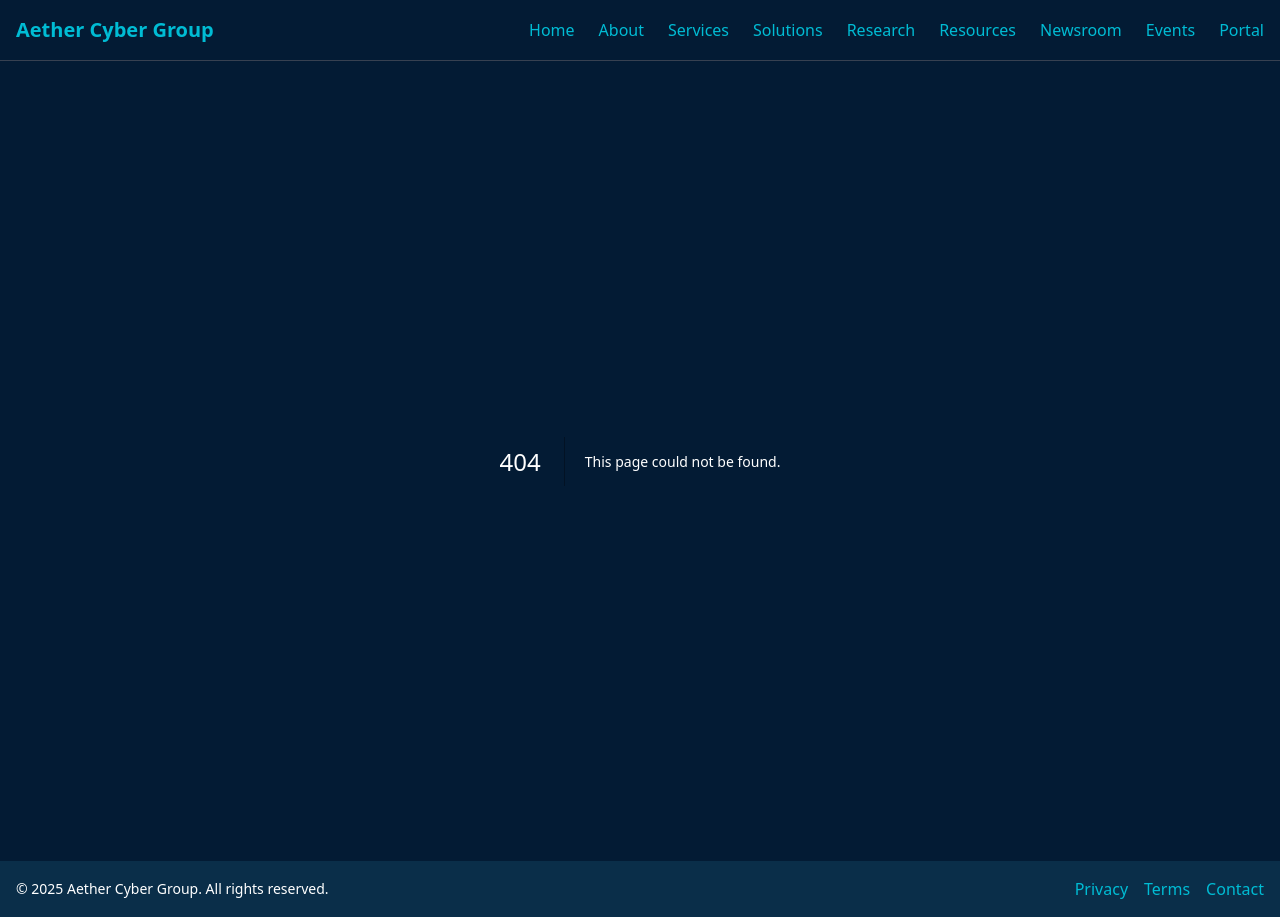
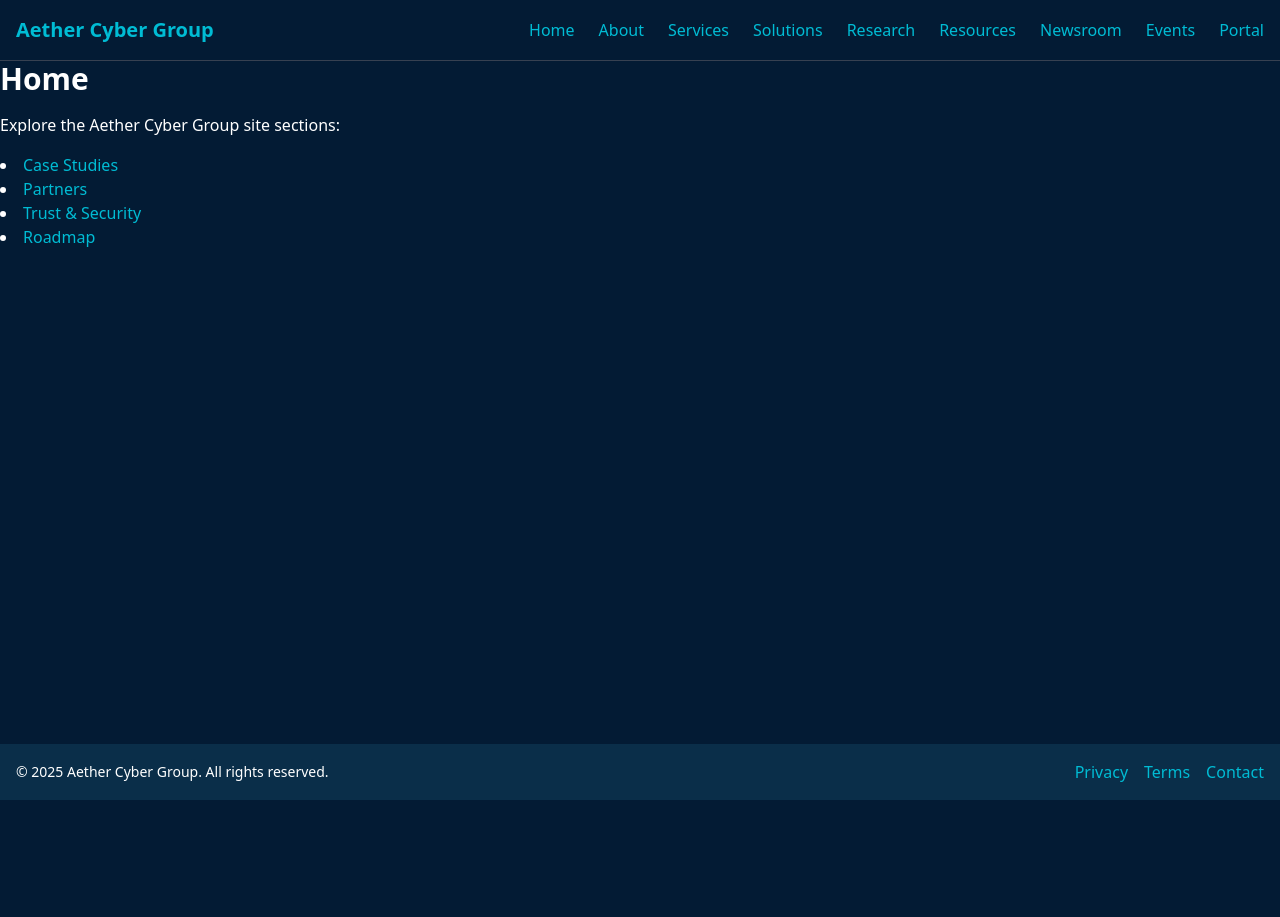
Before and after one commit to aethercybergroup/aethercybergroup.github.io, a Next.js app: page /home in a window 1280 px wide. Before the commit this address had no page. After the commit the page ends 800 px from the top, so only its background shows below. Built offline with nearby package versions, Linux system fonts and the light colour scheme.

Commit message:
Create page.tsx

```diff
--- /dev/null
+++ b/app/home/page.tsx
@@ -0,0 +1,16 @@
+import Link from 'next/link';
+
+export default function HomeSection() {
+  return (
+    <div className="space-y-4">
+      <h1 className="text-3xl font-bold">Home</h1>
+      <p>Explore the Aether Cyber Group site sections:</p>
+      <ul className="list-disc list-inside">
+        <li><Link href="/home/case-studies" className="text-primary">Case Studies</Link></li>
+        <li><Link href="/home/partners" className="text-primary">Partners</Link></li>
+        <li><Link href="/home/trust-and-security" className="text-primary">Trust &amp; Security</Link></li>
+        <li><Link href="/home/roadmap" className="text-primary">Roadmap</Link></li>
+      </ul>
+    </div>
+  );
+}
```
